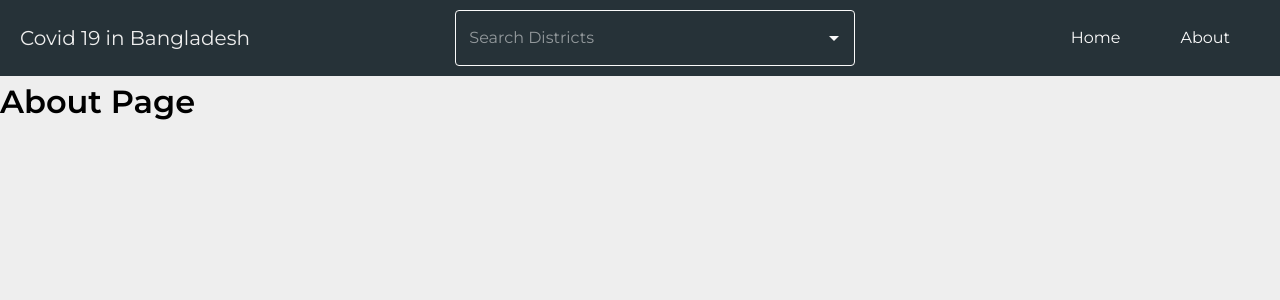
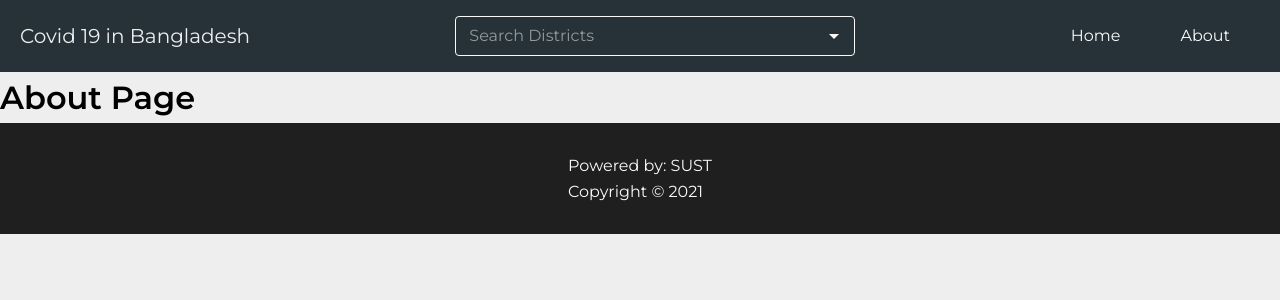
Before and after one commit to rafid0007/covid-bd, a React (Create React App) app in the folder covid-front/: page /about in a window 1280 px wide. Shown: the top 300 px of the page. Built offline with nearby package versions, Linux system fonts and the light colour scheme; what react-plotly.js would draw is missing.

Commit message:
added footer

```diff
--- a/covid-front/src/App.js
+++ b/covid-front/src/App.js
@@ -7,7 +7,8 @@ import createPlotlyComponent from 'react-plotly.js/factory';
 // import Plot from 'react-plotly.js';
 
 // custom component imports
-import TopBar from './Components/topBar/topBar';
+import TopBar from './Components/Design components/topBar/topBar';
+import Footer from './Components/Design components/footer/footer';
 import { HomePage } from './Pages/HomePage';
 import AboutPage from './Pages/AboutPage/AboutPage';
 
@@ -38,6 +39,7 @@ function App() {
           </Route>
         </Switch>
       </Router>
+      <Footer/>
     </DistrictDataContext.Provider>
   );
 }
--- a/covid-front/src/Components/OptionBar/OptionBar.js
+++ b/covid-front/src/Components/Design components/OptionBar/OptionBar.js
@@ -1,7 +1,7 @@
 import React, { useContext, useState } from 'react';
 import { Link } from 'react-router-dom';
 import ArrowForwardIosIcon from '@material-ui/icons/ArrowForwardIos';
-import { DistrictDataContext } from '../../App';
+import { DistrictDataContext } from '../../../App';
 
 const OptionBar = () => {
   const [districtData, setDistrictData] = useContext(DistrictDataContext);
@@ -12,10 +12,12 @@ const OptionBar = () => {
 
   return (
     <div>
-      <h2><Link onClick={handleClick} to='/'>Bangladesh </Link>
+      <h2 style={{display:'flex',alignItems:'center'}}>
+        <Link onClick={handleClick} to='/'>Bangladesh </Link>
         {
-          districtData.NAME_3 && <b> <ArrowForwardIosIcon /> {districtData.NAME_3}</b>
-        }</h2>
+          districtData.NAME_3 && <b style={{display:'flex',alignItems:'center'}}> <ArrowForwardIosIcon /> {districtData.NAME_3}</b>
+        }
+      </h2>
     </div>
   );
 };
--- /dev/null
+++ b/covid-front/src/Components/Design components/footer/footer.js
@@ -0,0 +1,15 @@
+import React from 'react';
+import styles from './footer.module.css';
+
+const Footer = () => {
+    return (
+        <div className={styles.footerContainer}>
+            <div>
+                <p>Powered by: SUST</p>
+                <p>Copyright &copy; 2021</p>
+            </div>
+        </div>
+    )
+}
+
+export default Footer
--- /dev/null
+++ b/covid-front/src/Components/Design components/footer/footer.module.css
@@ -0,0 +1,8 @@
+.footerContainer{
+    padding: 3rem;
+    background-color: #000000de;
+    color: #fafafa;
+    display: flex;
+    justify-content: center;
+    align-items: center;
+}
--- a/covid-front/src/Components/searchBar/searchBar.js
+++ b/covid-front/src/Components/Design components/searchBar/searchBar.js
@@ -2,7 +2,7 @@ import React,{useContext} from 'react';
 import { withStyles } from '@material-ui/core/styles';
 import Autocomplete from '@material-ui/lab/Autocomplete';
 import TextField from '@material-ui/core/TextField';
-import { DistrictDataContext } from '../../App';
+import { DistrictDataContext } from '../../../App';
 
 
 const CssTextField = withStyles({
@@ -60,6 +60,7 @@ export default function CustomizedInputs() {
             label="Search Districts"
             variant="outlined"
             id="district name"
+            size='small'
           />
         )}
       />
--- a/covid-front/src/Components/topBar/topBar.js
+++ b/covid-front/src/Components/Design components/topBar/topBar.js
@@ -1,7 +1,7 @@
 import React from 'react';
 import { Link } from 'react-router-dom';
 
-import SearchBar from '../searchBar/searchBar'
+import SearchBar from '../searchBar/searchBar';
 
 import styles from './topBar.module.css';
 
--- a/covid-front/src/Pages/HomePage.js
+++ b/covid-front/src/Pages/HomePage.js
@@ -6,8 +6,8 @@ import { MapChart } from '../Components/Charts/MapChart';
 import { PlotlyChart } from '../Components/Charts/PlotlyChart'
 
 import styles from './homePage.module.css';
-import Table from '../Components/Table/Table';
-import OptionBar from '../Components/OptionBar/OptionBar';
+import Table from '../Components/Design components/Table/Table';
+import OptionBar from '../Components/Design components/OptionBar/OptionBar';
 import { DistrictDataContext } from '../App';
 
 export const HomePage = () => {
```
Also changed, not shown: covid-front/src/Components/Design components/Table/Table.js (renamed from covid-front/src/Components/Table/Table.js), covid-front/src/Components/Design components/topBar/topBar.module.css (renamed from covid-front/src/Components/topBar/topBar.module.css).
